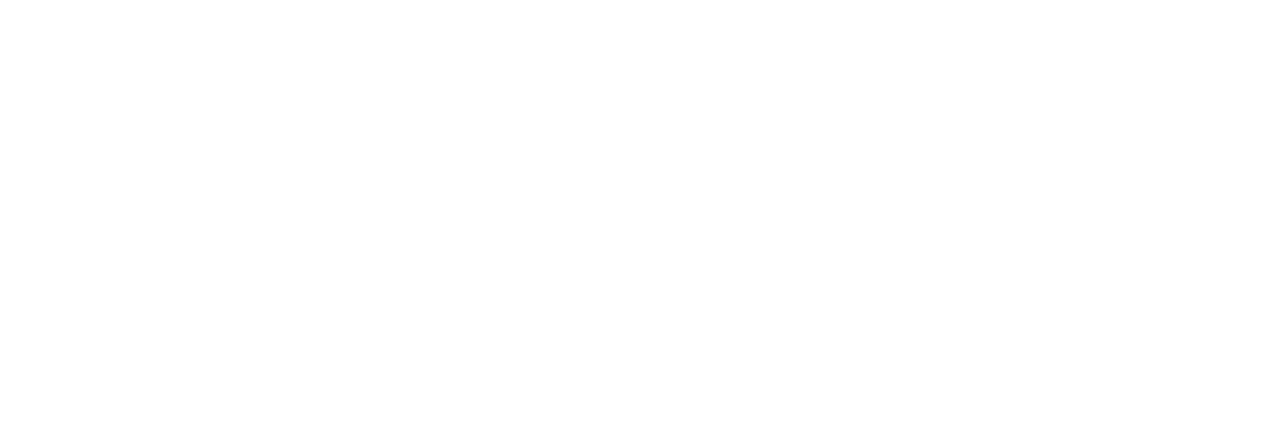
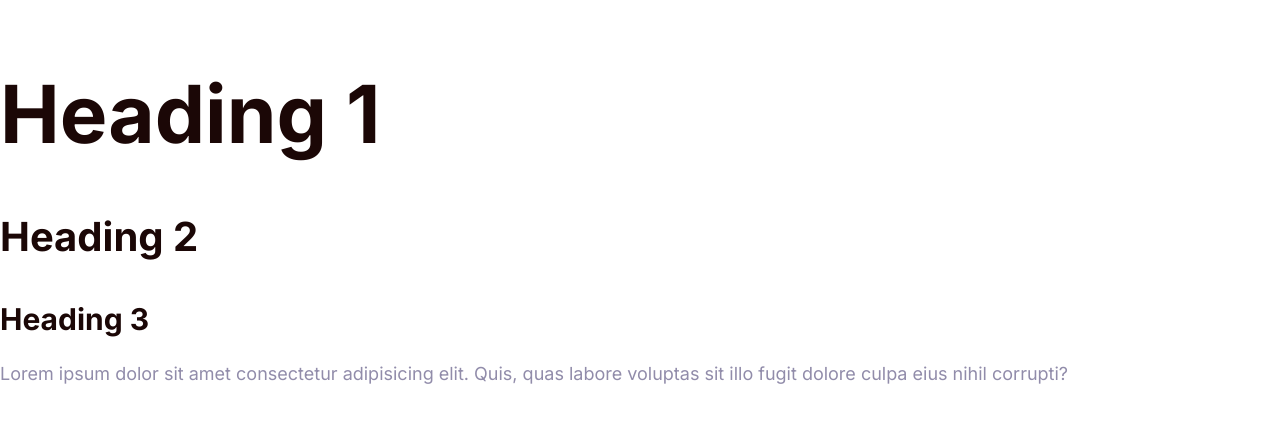
Before and after one commit to Muruganandham333/Moshify, a plain HTML site: page index.html in a window 1280 px wide. Drawn offline with Linux system fonts and the light colour scheme.

Commit message:
Define the style for fonts.

```diff
--- a/css/style.css
+++ b/css/style.css
@@ -5,3 +5,56 @@
     --heading-color:#1b0706;
     --body-color:#918caa;
 }
+
+html{
+    font-size: 62.5%;
+}
+
+body{
+    font-family: Inter,Arial, Helvetica, sans-serif;
+    font-size: 2.4rem;
+    line-height: 1.5;
+    color: var(--body-color);
+
+}
+
+h1,h2,h3{
+    color: var(--heading-color);
+    margin-bottom: 1rem;
+}
+
+h1{
+    font-size: 7rem;
+}
+
+h2{
+    font-size: 4rem;
+}
+
+h3{
+    font-size: 3rem;
+}
+
+p{
+    padding-top: 0;
+}
+
+@media screen and (min-width:1024px) {
+
+    body{
+        font-size: 1.8rem;
+    }
+
+    h1{
+        font-size: 8rem;
+    }
+
+    h2{
+        font-size: 4rem;
+    }
+
+    h3{
+        font-size: 3rem;
+    }
+
+}
--- a/index.html
+++ b/index.html
@@ -5,8 +5,22 @@
     <meta http-equiv="X-UA-Compatible" content="IE=edge" />
     <meta name="viewport" content="width=device-width, initial-scale=1.0" />
     <title>Document</title>
+    <link rel="preconnect" href="https://fonts.googleapis.com" />
+    <link rel="preconnect" href="https://fonts.gstatic.com" crossorigin />
+    <link
+      href="https://fonts.googleapis.com/css2?family=Inter:wght@400;700&display=swap"
+      rel="stylesheet"
+    />
     <link rel="stylesheet" href="css/normalize.css" />
     <link rel="stylesheet" href="css/style.css" />
   </head>
-  <body></body>
+  <body>
+    <h1>Heading 1</h1>
+    <h2>Heading 2</h2>
+    <h3>Heading 3</h3>
+    <p>
+      Lorem ipsum dolor sit amet consectetur adipisicing elit. Quis, quas labore
+      voluptas sit illo fugit dolore culpa eius nihil corrupti?
+    </p>
+  </body>
 </html>
```
